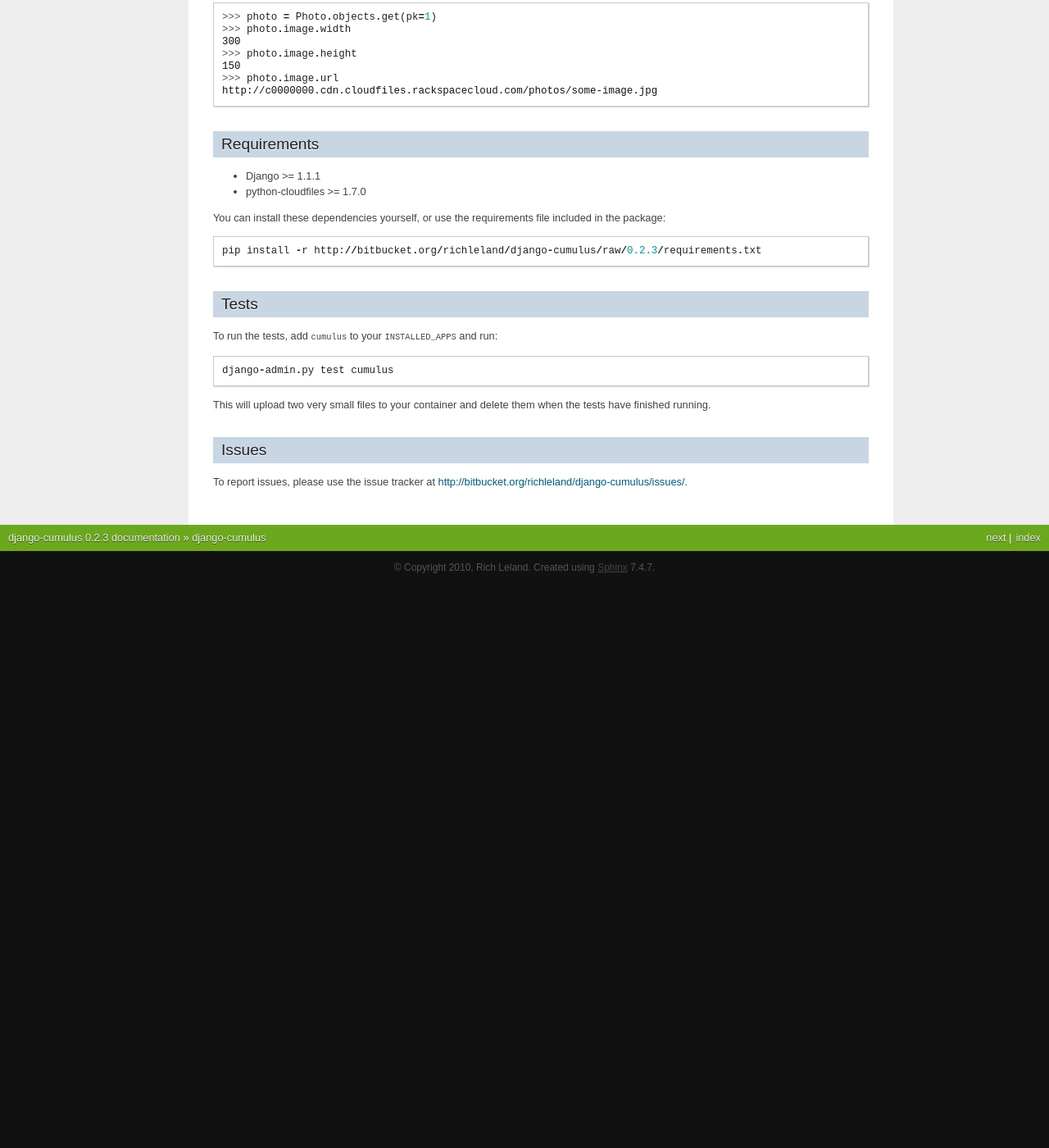
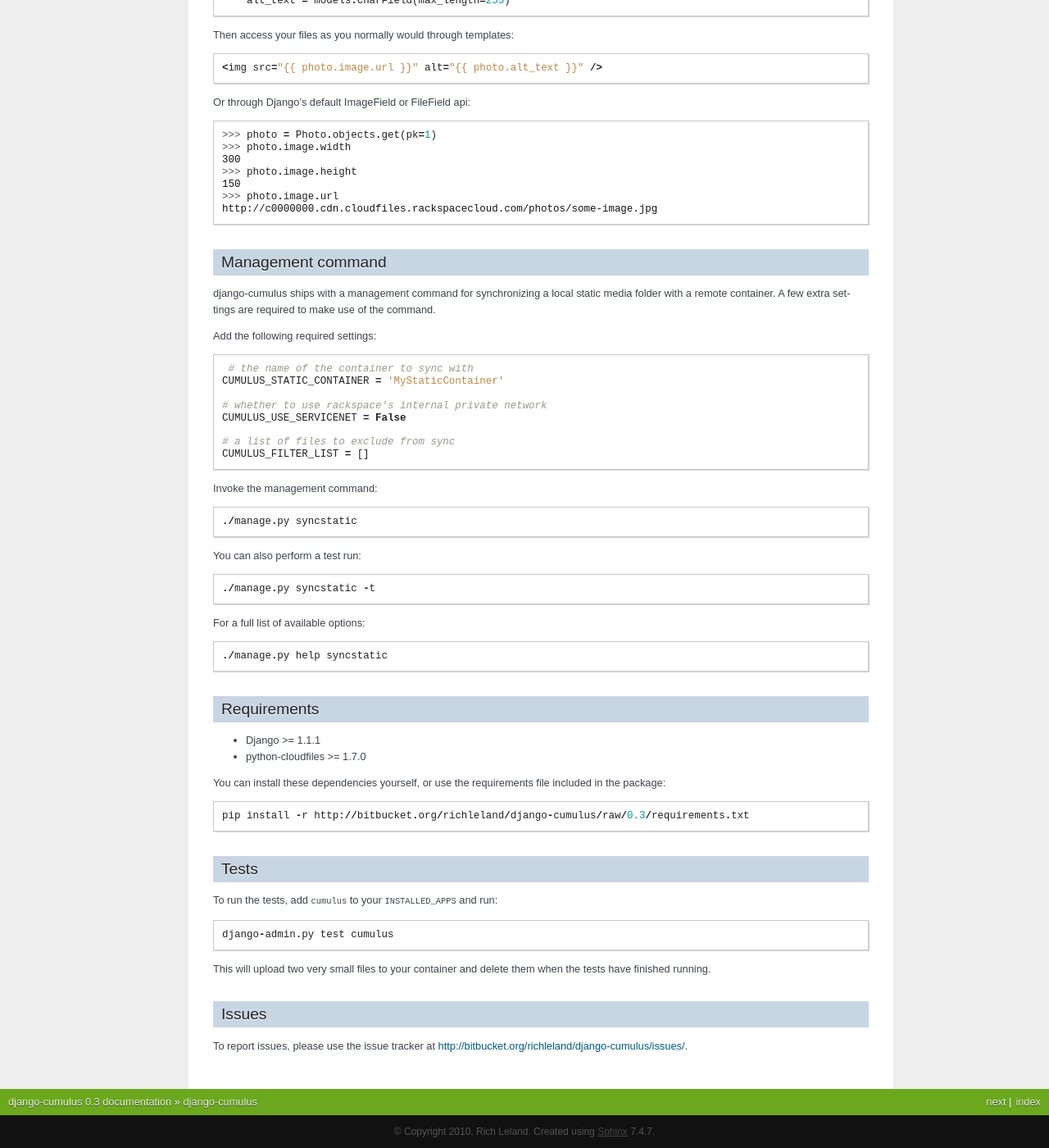
Before and after one commit to django-cumulus/django-cumulus, a Sphinx documentation site: the page built from docs/index.rst, in a window 1280 px wide and 1400 px high, scrolled down 978 px. Shown: the whole window at 82% size. Built offline with Sphinx 7.4.7, drawn with Linux system fonts in a browser that asks for light colours; before the commit the page ends 1690 px from its top, so only the background shows below that; some of the changed text lies outside the part shown.

```diff
--- a/docs/changelog.rst
+++ b/docs/changelog.rst
@@ -1,5 +1,10 @@
 changelog
 =========
+
+Version 0.3, 17 May 2010
+**************************
+
+* Added syncstatic management command
 
 Version 0.2.3, 03 May 2010
 **************************
--- a/docs/conf.py
+++ b/docs/conf.py
@@ -45,9 +45,9 @@ copyright = u'2010, Rich Leland'
 # built documents.
 #
 # The short X.Y version.
-version = '0.2.3'
+version = '0.3'
 # The full version, including alpha/beta/rc tags.
-release = '0.2.3'
+release = '0.3'
 
 # The language for content autogenerated by Sphinx. Refer to documentation
 # for a list of supported languages.
--- a/docs/index.rst
+++ b/docs/index.rst
@@ -14,7 +14,7 @@ The aim of django-cumulus is to provide a set of tools to utilize Rackspace Clou
 Installation
 ************
 
-To install the latest release (currently 0.2.3) from PyPI using pip::
+To install the latest release (currently 0.3) from PyPI using pip::
 
     pip install django-cumulus
 
@@ -24,10 +24,18 @@ To install the development version using pip::
 
 Or you can download the tarball and install::
 
-    wget http://bitbucket.org/richleland/django-cumulus/get/0.2.3.tar.gz
-    tar -xzvf django-cumulus-0.2.3.tar.gz
+    wget http://bitbucket.org/richleland/django-cumulus/get/0.3.tar.gz
+    tar -xzvf django-cumulus-0.3.tar.gz
     cd django-cumulus
     python setup.py install
+
+Add ``cumulus`` to ``INSTALLED_APPS``::
+
+    INSTALLED_APPS = (
+        ...
+        'cumulus',
+        ...
+    )
 
 Usage
 *****
@@ -63,6 +71,34 @@ Or through Django's default ImageField or FileField api::
     >>> photo.image.url
     http://c0000000.cdn.cloudfiles.rackspacecloud.com/photos/some-image.jpg
 
+Management command
+******************
+
+django-cumulus ships with a management command for synchronizing a local static media folder with a remote container. A few extra settings are required to make use of the command.
+
+Add the following required settings::
+
+     # the name of the container to sync with
+    CUMULUS_STATIC_CONTAINER = 'MyStaticContainer'
+
+    # whether to use rackspace's internal private network
+    CUMULUS_USE_SERVICENET = False
+
+    # a list of files to exclude from sync
+    CUMULUS_FILTER_LIST = []
+
+Invoke the management command::
+
+    ./manage.py syncstatic
+
+You can also perform a test run::
+
+    ./manage.py syncstatic -t
+
+For a full list of available options::
+
+    ./manage.py help syncstatic
+
 Requirements
 ************
 
@@ -71,7 +107,7 @@ Requirements
 
 You can install these dependencies yourself, or use the requirements file included in the package::
 
-    pip install -r http://bitbucket.org/richleland/django-cumulus/raw/0.2.3/requirements.txt
+    pip install -r http://bitbucket.org/richleland/django-cumulus/raw/0.3/requirements.txt
 
 Tests
 *****
--- a/setup.py
+++ b/setup.py
@@ -8,7 +8,7 @@ long_description = open(index_filename).read().split('split here', 1)[1]
 
 setup(
     name = "django-cumulus",
-    version = "0.2.3",
+    version = "0.3",
     packages = find_packages(),
 
     author = "Rich Leland",
@@ -17,7 +17,7 @@ setup(
     description = "An interface to Rackspace Cloud Files through Django.",
     long_description = long_description,
     url = "http://bitbucket.org/richleland/django-cumulus/",
-    download_url = "http://bitbucket.org/richleland/django-cumulus/get/0.2.3.tar.gz",
+    download_url = "http://bitbucket.org/richleland/django-cumulus/get/0.3.tar.gz",
     classifiers=[
         'Development Status :: 3 - Alpha',
         'Environment :: Web Environment',
```
